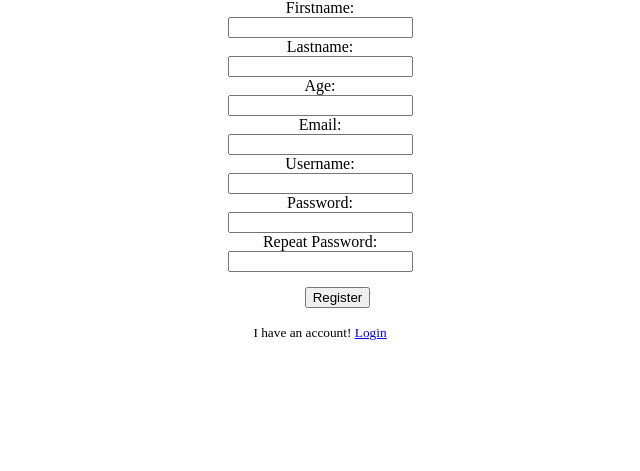
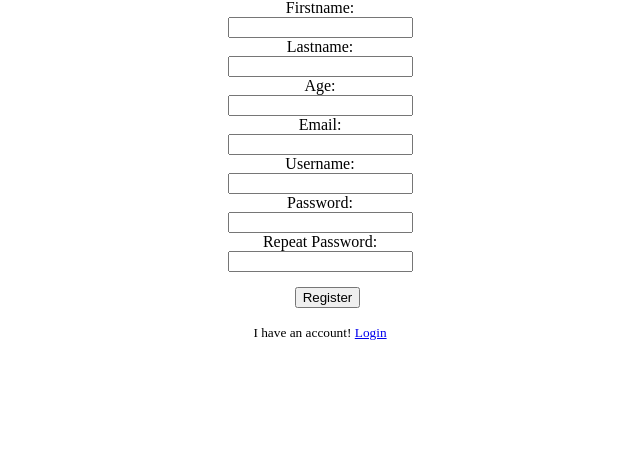
Before and after one commit to rizalilhamm/hospital, a Flask app: page /patient/register/ in a window 1280 px wide. Shown: the part 104-575 px from the top of the page, without its empty margins (370-1010 px from the left). Run offline with Flask 2, Linux system fonts and the light colour scheme.

Commit message:
Update direction and button margin

```diff
--- a/hospital/auth/templates/patient_register.html
+++ b/hospital/auth/templates/patient_register.html
@@ -26,7 +26,7 @@
             <input type="password" id="password" name="password"> <br>
             <label for="confirm_password">Repeat Password: </label> <br>
             <input type="password" id="confirm_password" name="confirm_password"> <br>
-            <input style="margin: 15px; margin-left: 50px;" type="submit" value="Register">
+            <input style="margin: 15px; margin-left: 30px;" type="submit" value="Register">
         </form>
         <small>I have an account! <a href="/login">Login</a></small>
     </div>
```
